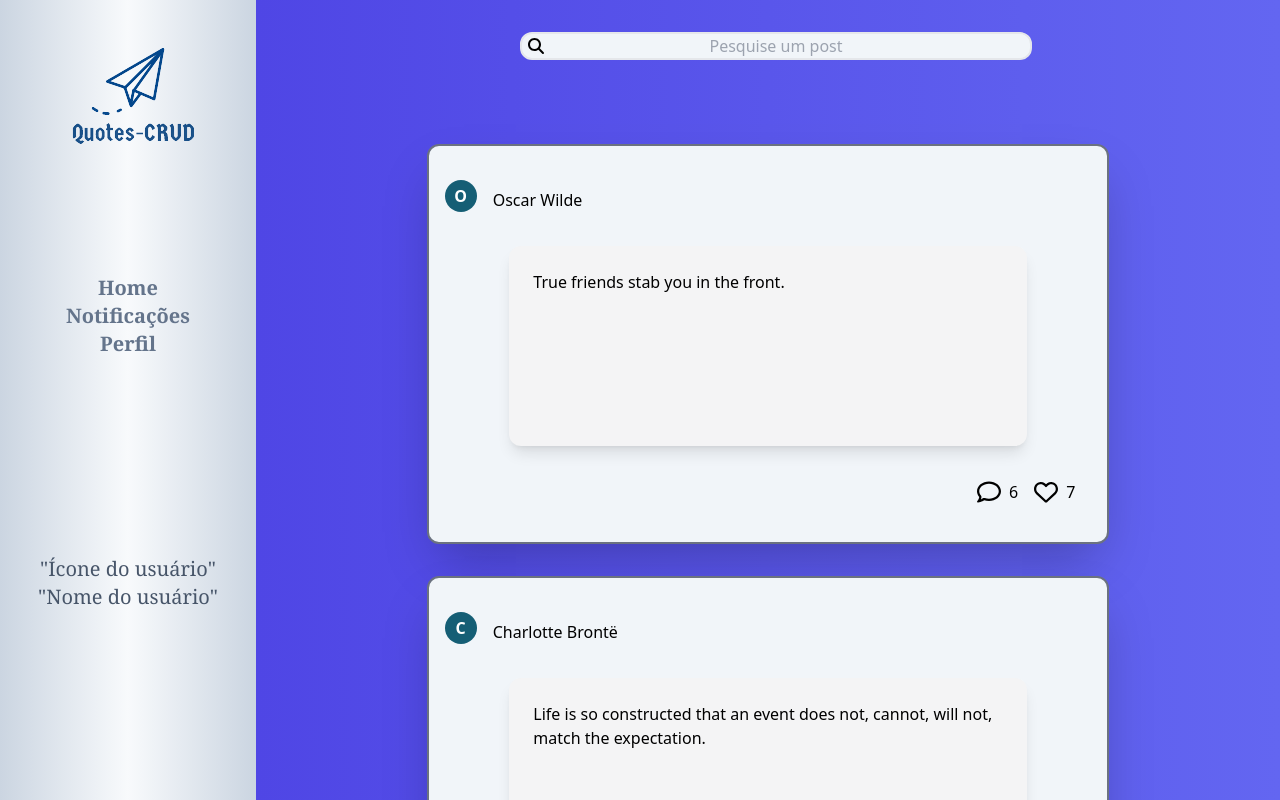
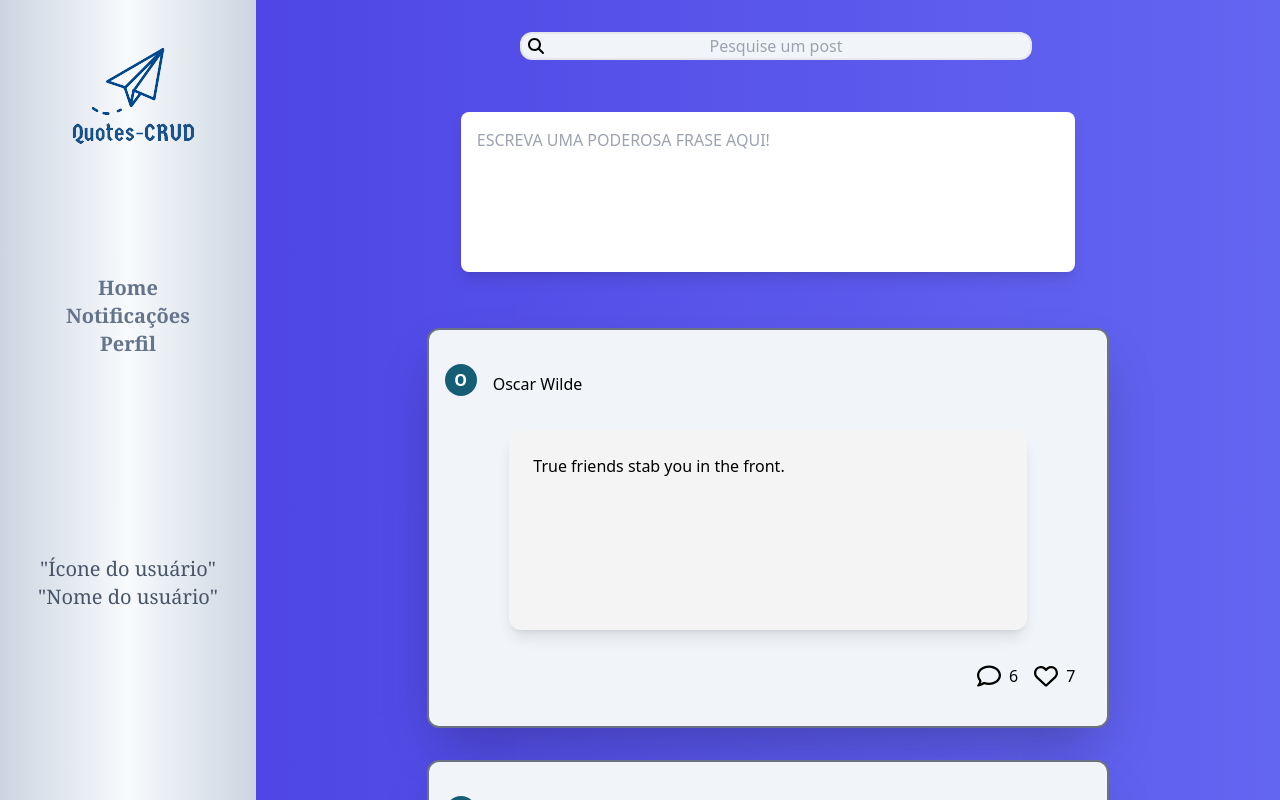
Before and after one commit to mendri/quotes-crud, a React (Vite) app in the folder frontend/: page /home in a window 1280 px wide. Shown: the top 800 px of the page. Built offline with nearby package versions, Linux system fonts and the light colour scheme.

Commit message:
feat: adicionando um input para escrever quotes

```diff
--- a/frontend/src/Pages/Home.tsx
+++ b/frontend/src/Pages/Home.tsx
@@ -43,7 +43,11 @@ function Home() {
           <FontAwesomeIcon className="relative left-6" icon={faMagnifyingGlass} />
           <input className="w-2/5 h-7 border-2 text-center rounded-xl bg-slate-100" placeholder="Pesquise um post"/>
         </div>
-        <div className="mt-28 w-full flex flex-col justify-evenly items-center">
+        <div className="mt-28 w-full flex justify-center">
+          <textarea placeholder="ESCREVA UMA PODEROSA FRASE AQUI!" className="w-3/5 h-40 p-4 rounded-lg shadow-lg resize-none" />
+        </div>
+
+        <div className="mt-6 w-full flex flex-col justify-evenly items-center">
           {
             quotes.map((element) => {
               return (
```
